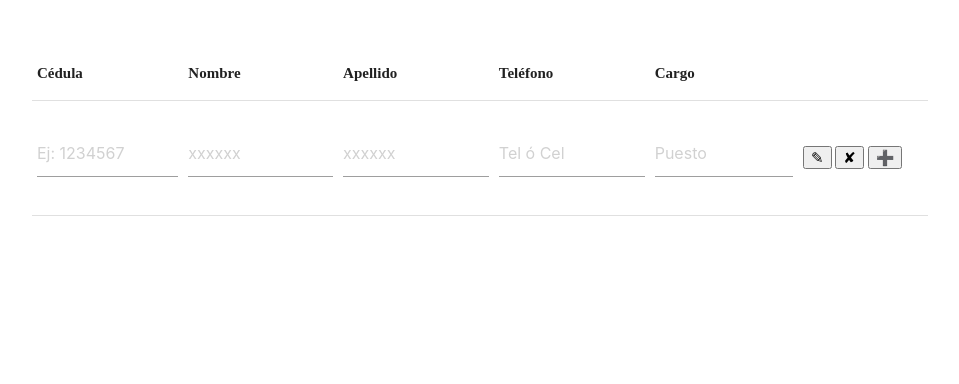
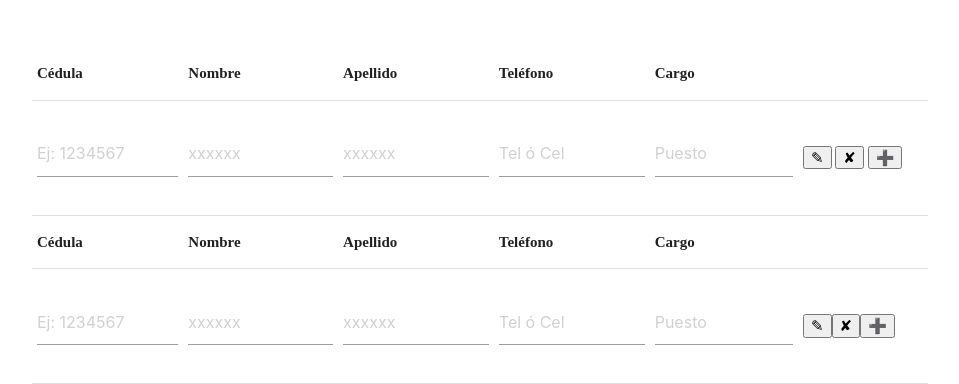
Before and after one commit to dtorocognox/formularioJQuery, a plain HTML site: page index.html in a window 1280 px wide. Shown: the part 128-512 px from the top of the page, without its empty margins (160-1119 px from the left). Drawn offline with nearby package versions, Linux system fonts and the light colour scheme; a web font is replaced by a local one.

Commit message:
intento append

```diff
--- a/index.html
+++ b/index.html
@@ -13,7 +13,7 @@
         <p id="titulo">Datos Personales</p>
     </header>
 
-    <div class="container">
+    <div id="container" class="container">
         <table class="highlight" >
             <thead>
             <tr>
--- a/index.js
+++ b/index.js
@@ -1,5 +1,16 @@
 
-var template = '<tr>' +
+var template = '<table class="highlight" >' +
+                '<thead>' +
+                    '<tr>' +
+                       '<th data-field="id">Cédula</th>' +
+                        '<th data-field="name">Nombre</th>' +
+                        '<th data-field="price">Apellido</th>' +
+                        '<th data-field="phone">Teléfono</th>' +
+                        '<th data-field="position">Cargo</th>' +
+                    '</tr>' +
+                '</thead>' +
+                '<tbody>' +
+                    '<tr>' +
                         '<td>' +
                             '<div class="input-field col s6">' +
                                 '<input placeholder="Ej: 1234567" id="id" type="text" class="validate">' +
@@ -35,7 +46,46 @@ var template = '<tr>' +
                             '<input id="delete" type="submit" value="✘"/>' +
                             '<input id="add" type="submit" value="➕"/>' +
                         '</td>' +
-                '</tr>' ;
+                    '</tr>' +
+                '</tbody>';
+
+var template2 = '<tr>' +
+    '<td>' +
+    '<div class="input-field col s6">' +
+    '<input placeholder="Ej: 1234567" id="id" type="text" class="validate">' +
+    '<label for="id"></label>' +
+    '</div>' +
+    '</td>' +
+    '<td>' +
+    '<div class="input-field col s6">' +
+    '<input placeholder="xxxxxx" id="name" type="text" class="validate">' +
+    '<label for="name"></label>' +
+    '</div>' +
+    '</td>' +
+    '<td>' +
+    '<div class="input-field col s6">' +
+    '<input placeholder="xxxxxx" id="last_name" type="text" class="validate">' +
+    '<label for="last_name"></label>' +
+    '</div>' +
+    '</td>' +
+    '<td>' +
+    '<div class="input-field col s6">' +
+    '<input placeholder="Tel ó Cel" id="phone" type="text" class="validate">' +
+    '<label for="phone"></label>' +
+    '</div>' +
+    '</td>' +
+    '<td>' +
+    '<div class="input-field col s6">' +
+    '<input placeholder="Puesto" id="position" type="text" class="validate">' +
+    '<label for="position"></label>' +
+    '</div>' +
+    '</td>' +
+    '<td class="buttons">' +
+    '<input id="edit" type="submit" value="✎"/>' +
+    '<input id="delete" type="submit" value="✘"/>' +
+    '<input id="add" type="submit" value="➕"/>' +
+    '</td>' +
+    '</tr>';
 
 function inicio() {
 
@@ -43,12 +93,13 @@ function inicio() {
     var $delete = $('#delete');
     var $add = $('#add');
 
-    var $fields = $('#fields');
+    var $fields = $('#container');
+    $fields.append(template);
 
     $edit.on("click", function(event){
         var $this = $(this);
         $this.animate({'fontSize': '25px'},'slow');
-        $fields.append(template);
+        $fields.append(template2);
         console.log(fields);
     });
 
```
Lines whose indentation alone changed are shown as unchanged.
